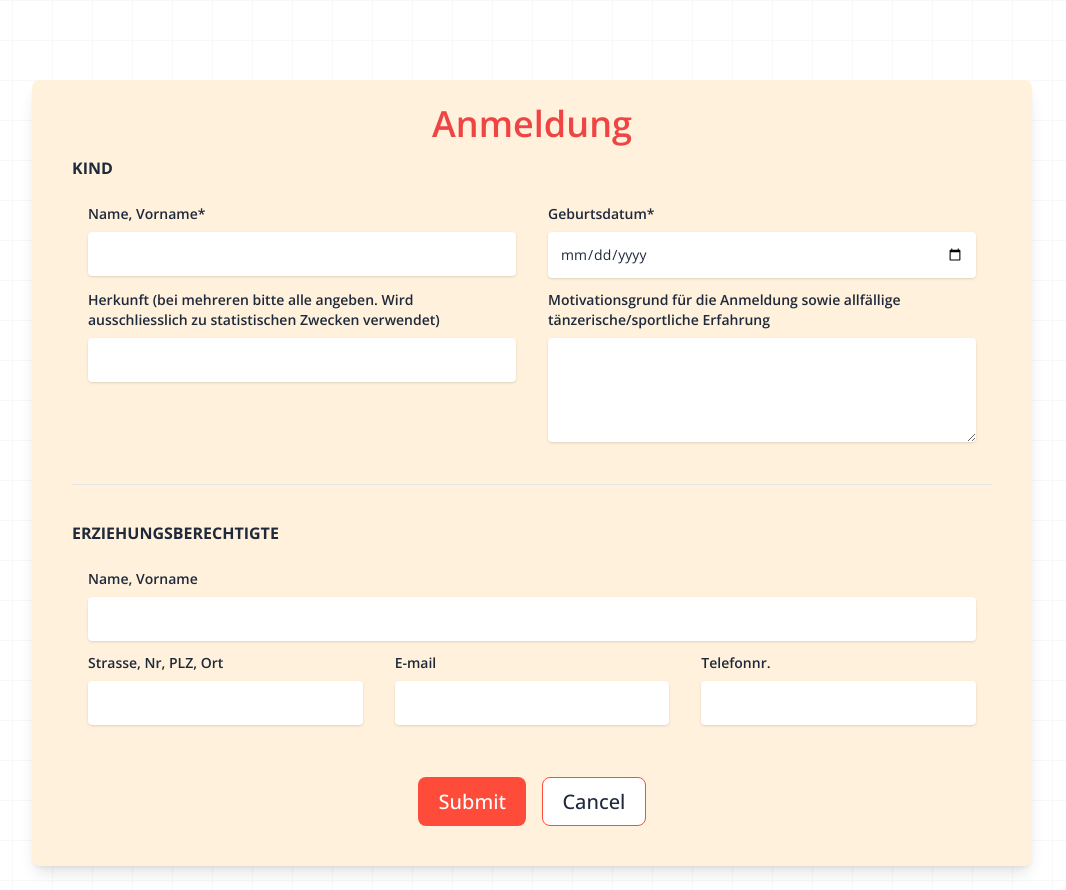
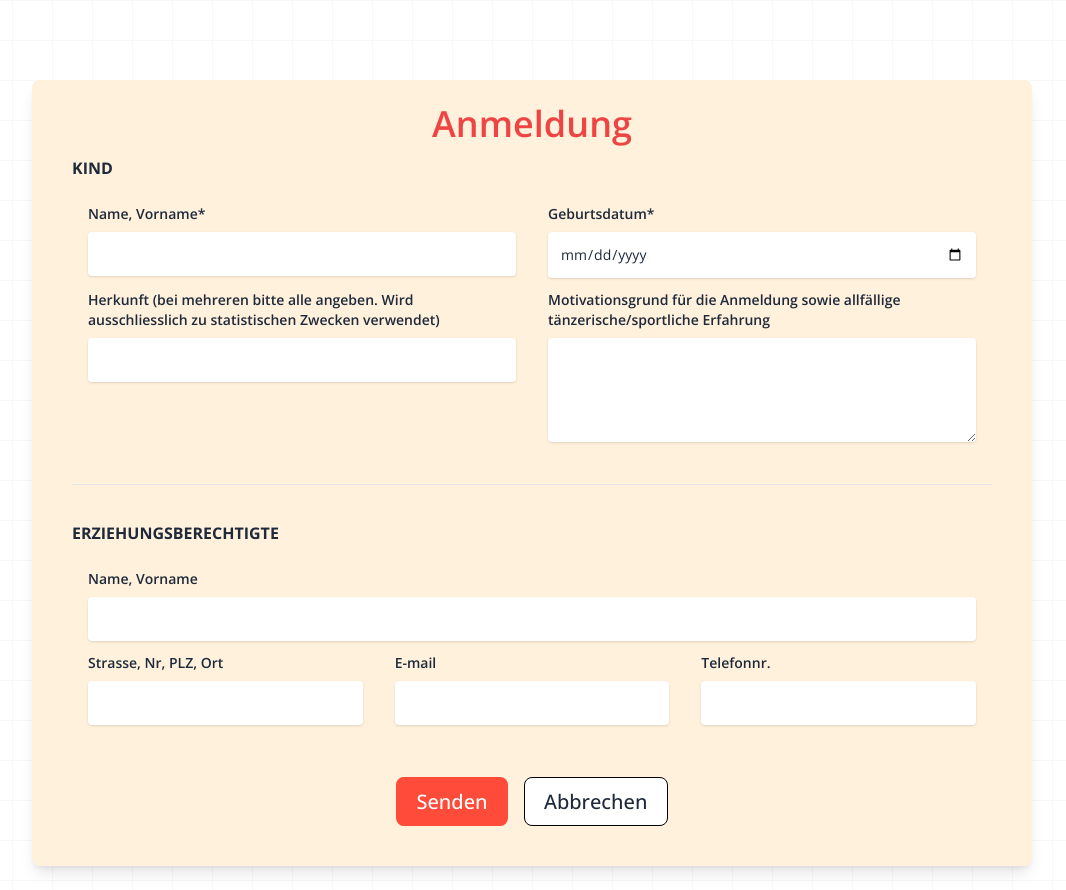
Before and after one commit to vntero/cafeaulait, a SvelteKit app: page /book in a window 1280 px wide. Shown: the whole page, without its empty margins (108-1174 px from the left). Built offline with nearby package versions, Linux system fonts and the light colour scheme.

Commit message:
adds reusable modal component

```diff
--- /dev/null
+++ b/src/components/Modal.svelte
@@ -0,0 +1,20 @@
+<script>
+  export let open = false
+  export let close = () => {}
+</script>
+
+{#if open}
+  <div
+    class="fixed inset-0 bg-black bg-opacity-50 flex justify-center items-center z-50"
+  >
+    <div class="bg-white p-6 rounded-lg shadow-lg max-w-lg w-full relative">
+      <button
+        class="absolute top-2 right-2 text-gray-500 hover:text-gray-700"
+        on:click={close}
+      >
+        &times;
+      </button>
+      <slot></slot>
+    </div>
+  </div>
+{/if}
--- a/src/routes/book/+page.svelte
+++ b/src/routes/book/+page.svelte
@@ -142,12 +142,12 @@
         </div>
         <div class="flex items-center gap-4 justify-center pt-10">
           <button class={'specialBtnDark'}>
-            <p class="text-base sm:text-lg md:text-xl">Submit</p>
+            <p class="text-base sm:text-lg md:text-xl">Senden</p>
           </button>
 
           <a href="/">
-            <button class="specialBtn">
-              <p class="text-base sm:text-lg md:text-xl">Cancel</p>
+            <button class="specialBtnCancel">
+              <p class="text-base sm:text-lg md:text-xl">Abbrechen</p>
             </button>
           </a>
         </div>
--- a/src/routes/memories/+page.svelte
+++ b/src/routes/memories/+page.svelte
@@ -1,9 +1,3 @@
-<script>
-  import Header from '../../components/Header.svelte'
-  import Footer from '../../components/Footer.svelte'
-</script>
-
-<Header />
 <div class="flex flex-col gap-10 flex-1 items-center justify-center">
   <p
     class="text-xl sm:text-2xl md:text-3xl text-center max-w-[1000px] mx-auto w-full"
@@ -14,168 +8,9 @@
       ></span
     >
   </p>
-  <!--
-    <section class="block relative z-1 bg-blueGray-600">
-      <div class="container mx-auto">
-        <div class="justify-center flex flex-wrap">
-          <div class="w-full lg:w-12/12 px-4 -mt-24">
-            <div class="flex flex-wrap">
-              <div class="w-full lg:w-4/12 px-4">
-                <h5 class="text-xl font-semibold pb-4 text-center">
-                  Afropfingsten - 18.05.2020
-                </h5>
-                <a href="/">
-                  <div
-                    class="hover:-mt-4 relative flex flex-col min-w-0 break-words bg-white w-full mb-6 shadow-lg rounded-lg ease-linear transition-all duration-150"
-                  >
-                    <img
-                      alt="..."
-                      class="align-middle border-none max-w-full h-auto rounded-lg"
-                      src="assets/Afropfingsten - 18.05.2020/CAL Afropfingesten 2018_10430.jpg"
-                    />
-                  </div>
-                </a>
-              </div>
-
-              <div class="w-full lg:w-4/12 px-4">
-                <h5 class="text-xl font-semibold pb-4 text-center">
-                  FIFA Family Day - 30.08.2019
-                </h5>
-                <a href="/">
-                  <div
-                    class="hover:-mt-4 relative flex flex-col min-w-0 break-words bg-white w-full mb-6 shadow-lg rounded-lg ease-linear transition-all duration-150"
-                  >
-                    <img
-                      alt="..."
-                      class="align-middle border-none max-w-full h-auto rounded-lg"
-                      src="assets/FIFA Family Day - 30.08.2019/_DSC0547.JPG"
-                    />
-                  </div>
-                </a>
-              </div>
-
-              <div class="w-full lg:w-4/12 px-4">
-                <h5 class="text-xl font-semibold pb-4 text-center">
-                  Le Souffle - 19.08.2024
-                </h5>
-                <a href="/">
-                  <div
-                    class="hover:-mt-4 relative flex flex-col min-w-0 break-words bg-white w-full mb-6 shadow-lg rounded-lg ease-linear transition-all duration-150"
-                  >
-                    <img
-                      alt="..."
-                      class="align-middle border-none max-w-full h-auto rounded-lg"
-                      src="assets/Le Souffle Kids - 19.08.2024/051-CAL 18 Le Souffle with Dancers - 180317_144356 - (c) fototscharner.ch051.jpg"
-                    />
-                  </div>
-                </a>
-              </div>
-            </div>
-          </div>
-
-          <div class="w-full lg:w-12/12 px-4">
-            <div class="flex flex-wrap">
-              <div class="w-full lg:w-4/12 px-4">
-                <h5 class="text-xl font-semibold pb-4 text-center">
-                  Portraits session - 19.09.2024
-                </h5>
-                <a href="/">
-                  <div
-                    class="hover:-mt-4 relative flex flex-col min-w-0 break-words bg-white w-full mb-6 shadow-lg rounded-lg ease-linear transition-all duration-150"
-                  >
-                    <img
-                      alt="..."
-                      class="align-middle border-none max-w-full h-auto rounded-lg"
-                      src="assets/Portraits session - 19.09.2024/portraits cover.png"
-                    />
-                  </div>
-                </a>
-              </div>
-
-              <div class="w-full lg:w-4/12 px-4">
-                <h5 class="text-xl font-semibold pb-4 text-center">
-                  Volkshaus - 28.06.2016
-                </h5>
-                <a href="/">
-                  <div
-                    class="hover:-mt-4 relative flex flex-col min-w-0 break-words bg-white w-full mb-6 shadow-lg rounded-lg ease-linear transition-all duration-150"
-                  >
-                    <img
-                      alt="..."
-                      class="align-middle border-none max-w-full h-auto rounded-lg"
-                      src="assets/Volkshaus - 28.06.2016/bild_24.jpg"
-                    />
-                  </div>
-                </a>
-              </div>
-
-              <div class="w-full lg:w-4/12 px-4">
-                <h5 class="text-xl font-semibold pb-4 text-center">Album 6</h5>
-                <a href="/">
-                  <div
-                    class="hover:-mt-4 relative flex flex-col min-w-0 break-words bg-white w-full mb-6 shadow-lg rounded-lg ease-linear transition-all duration-150"
-                  >
-                    <img
-                      alt="..."
-                      class="align-middle border-none max-w-full h-auto rounded-lg"
-                      src="assets/afrotanz.png"
-                    />
-                  </div>
-                </a>
-              </div>
-            </div>
-          </div>
-          <div class="w-full lg:w-12/12 px-4">
-            <div class="flex flex-wrap">
-              <div class="w-full lg:w-4/12 px-4">
-                <h5 class="text-xl font-semibold pb-4 text-center">Album 7</h5>
-                <a href="/">
-                  <div
-                    class="hover:-mt-4 relative flex flex-col min-w-0 break-words bg-white w-full mb-6 shadow-lg rounded-lg ease-linear transition-all duration-150"
-                  >
-                    <img
-                      alt="..."
-                      class="align-middle border-none max-w-full h-auto rounded-lg"
-                      src="assets/afrotanz.png"
-                    />
-                  </div>
-                </a>
-              </div>
-
-              <div class="w-full lg:w-4/12 px-4">
-                <h5 class="text-xl font-semibold pb-4 text-center">Album 8</h5>
-                <a href="/">
-                  <div
-                    class="hover:-mt-4 relative flex flex-col min-w-0 break-words bg-white w-full mb-6 shadow-lg rounded-lg ease-linear transition-all duration-150"
-                  >
-                    <img
-                      alt="..."
-                      class="align-middle border-none max-w-full h-auto rounded-lg"
-                      src="assets/afrotanz.png"
-                    />
-                  </div>
-                </a>
-              </div>
-
-              <div class="w-full lg:w-4/12 px-4">
-                <h5 class="text-xl font-semibold pb-4 text-center">Album 9</h5>
-                <a href="/">
-                  <div
-                    class="hover:-mt-4 relative flex flex-col min-w-0 break-words bg-white w-full mb-6 shadow-lg rounded-lg ease-linear transition-all duration-150"
-                  >
-                    <img
-                      alt="..."
-                      class="align-middle border-none max-w-full h-auto rounded-lg"
-                      src="assets/afrotanz.png"
-                    />
-                  </div>
-                </a>
-              </div>
-            </div>
-          </div>
-        </div>
-      </div>
-    </section>
-  -->
+  <a href="/">
+    <button class={'specialBtnCancel'}>
+      <p class="text-base sm:text-lg md:text-xl">Zurück zur Startseite</p>
+    </button>
+  </a>
 </div>
-<Footer />
--- a/src/routes/register/+page.svelte
+++ b/src/routes/register/+page.svelte
@@ -274,7 +274,7 @@
           </button>
 
           <a href="/">
-            <button class="specialBtn">
+            <button class="specialBtnCancel">
               <p class="text-base sm:text-lg md:text-xl">Abbrechen</p>
             </button>
           </a>
```
Also changed, not shown: src/routes/testimonials/+page.svelte (+0 -7 lines).
